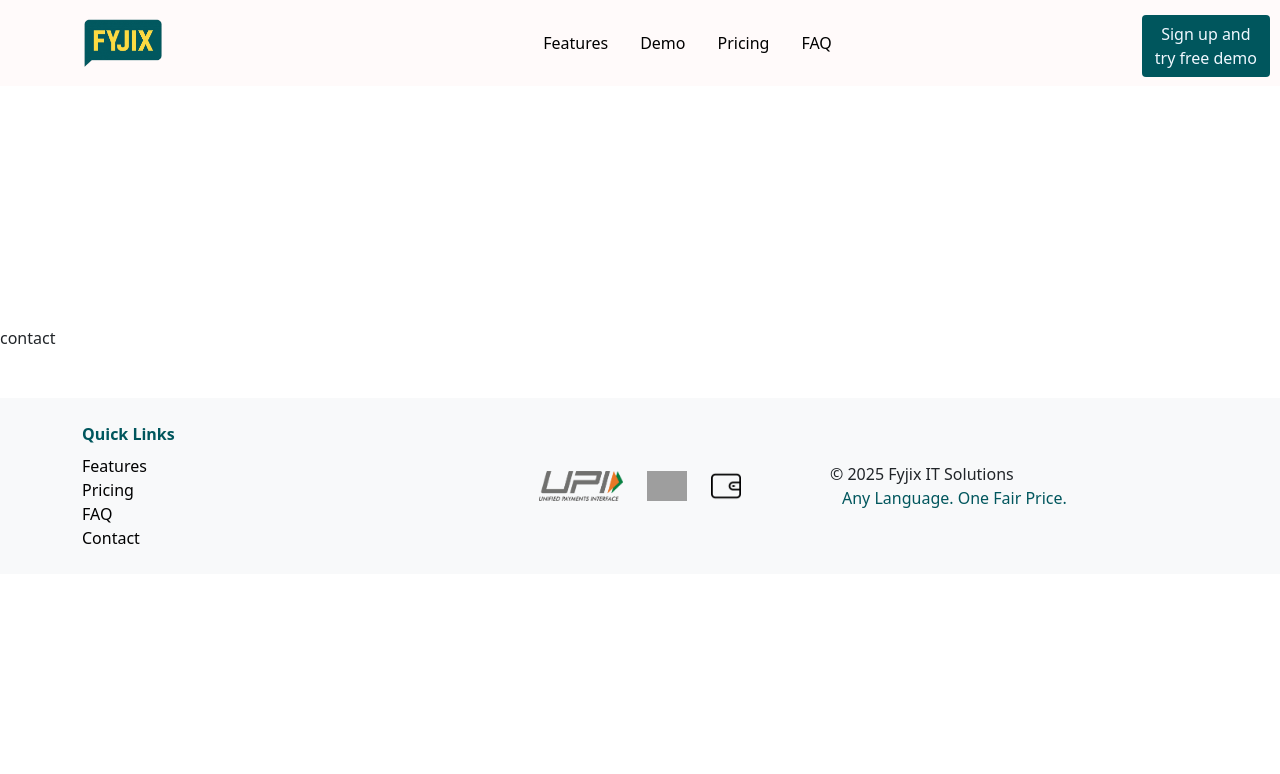
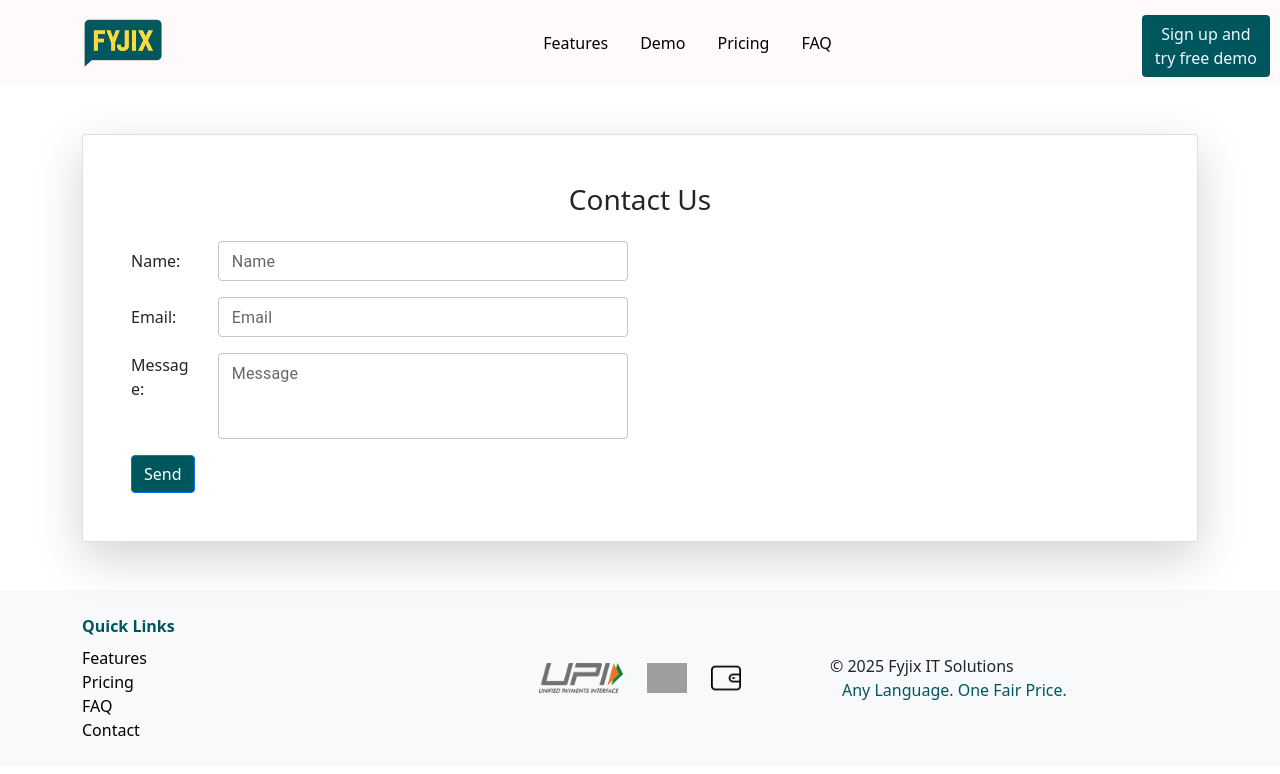
Before and after one commit to FyjixTech/tts, a React (Create React App) app: page /contact in a window 1280 px wide. Shown: the top 774 px of the page. Built offline with nearby package versions, Linux system fonts and the light colour scheme; no server answers; grey boxes are pictures that could not be loaded.

Commit message:
Contact Page

```diff
--- a/src/App.css
+++ b/src/App.css
@@ -50,6 +50,10 @@ body {
   text-decoration: none;
   text-align: center;
   margin: 10px;
+}
+
+.btn-primary{
+  background-color: #00565d !important;
 }
 .homepage{
   margin-top: 100px;
--- a/src/components/contact.jsx
+++ b/src/components/contact.jsx
@@ -1,8 +1,149 @@
-import React from 'react'
+import React, { useState } from 'react'
+import { TextField } from '@mui/material'
+import Alert from '@mui/material/Alert';
+import { getEnvironment } from '../utils';
 
 const Contact = () => {
+
+  const [name, setName] = useState("");
+  const [email, setEmail] = useState("");
+  const [message, setMessage] = useState("");
+  const [success, setSuccessMessage] = useState("")
+  const [error, setErrorMessage] = useState("")
+  const urla = getEnvironment();
+  const api = "send-message";
+  const link = urla + api;
+  const emailR = /^(?!.*\.\.)[A-Za-z0-9._%+-]+@[A-Za-z0-9.-]+\.[A-Za-z]{2,}$/;
+
+  const handleSendMessageClick = async () => {
+    try {
+      if (name.trim().trim() === "") {
+        setSuccessMessage("")
+        setErrorMessage("Please enter your name")
+        return;
+      }
+
+      if (email.trim().trim() === "") {
+        setErrorMessage("Please enter your email")
+        return;
+      }
+
+      if (!emailR.test(email)) {
+        setErrorMessage("Please enter valid email")
+        return;
+      }
+      if (message.trim().trim().length === 0) {
+        setErrorMessage("Please enter your message")
+        return;
+      }
+
+      const response = await fetch(link, {
+        method: "POST",
+        headers: {
+          "Content-Type": "application/json",
+        },
+        body: JSON.stringify(
+          {
+            "name": name,
+            "email": email,
+            "message": message
+          }
+        )
+      });
+
+      if (response.ok) {
+        const data = await response.json();
+        setErrorMessage("")
+        setSuccessMessage(data.data)
+      }
+      else {
+        const data = await response.json();
+        setSuccessMessage("")
+        setErrorMessage(data.data)
+      }
+    }
+
+
+    catch (error) {
+      setSuccessMessage("")
+      setErrorMessage("We Apologize for the inconvenience." + error.message)
+    }
+  }
+
   return (
-    <div>contact</div>
+    <div>
+      <div className="container">
+        <div className="card p-5 shadow-lg">
+          <div className="row">
+            <center><h3>Contact Us</h3></center>
+          </div>
+          <div className="row">
+            <div className="col-sm-12 col-md-6 col-lg-6">
+              <div className="row mt-3">
+                <div className="col-2" style={{ display: "flex", alignItems: 'center' }}>Name:</div>
+                <div className="col-10">
+                  <TextField
+                    placeholder='Name'
+                    label="Name"
+                    fullWidth
+                    onChange={(e) => setName(e.target.value)}
+                    size='small'
+                    id='Name'
+                  ></TextField>
+                </div>
+              </div>
+              <div className="row mt-3">
+                <div className="col-2" style={{ display: "flex", alignItems: 'center' }}>Email:</div>
+                <div className="col-10">
+                  <TextField
+                    placeholder='Email'
+                    label="Email"
+                    type="email"
+                    onChange={(e) => setEmail(e.target.value)}
+                    size='small'
+                    fullWidth
+                    id='Email'
+                  ></TextField>
+                </div>
+              </div>
+              <div className="row mt-3">
+                <div className="col-2">Message:</div>
+                <div className="col-10">
+                  <TextField
+                    placeholder='Message'
+                    label="Message"
+                    size='small'
+                    onChange={(e) => setMessage(e.target.value)}
+                    id='Message'
+                    fullWidth
+                    multiline
+                    rows={3}>
+
+                  </TextField>
+                </div>
+              </div>
+              <div className="row mt-3">
+                <div className="col">
+                  <span className='btn btn-primary' onClick={handleSendMessageClick}>Send</span>
+                </div>
+              </div>
+              {success ? <>
+                <div className="row mt-3">
+                  <Alert severity="success">{success}</Alert>
+                </div>
+              </> : <></>}
+
+              {error ? <>
+                <div className="row mt-3">
+                  <Alert severity="error">{error}</Alert>
+                </div>
+              </> : <></>}
+
+            </div>
+          </div>
+        </div>
+      </div>
+    </div>
   )
 }
 
--- a/src/components/newUser.jsx
+++ b/src/components/newUser.jsx
@@ -39,6 +39,7 @@ const NewUser = () => {
     const [isChecked, setIsChecked] = useState(false);
     const [showConfirmPassword, setShowConfirmPassword] = useState(false);
     const [error, setError] = useState("");
+
     function getClientInfo() {
         const parser = new UAParser();
         const result = parser.getResult();
@@ -160,6 +161,7 @@ const NewUser = () => {
                         <div className="row mb-4">
                             <TextField
                                 fullWidth
+                                type='email'
                                 onChange={(e) => handleEmailChange(e.target.value)}
                                 label="Email"
                                 variant="outlined"
```
